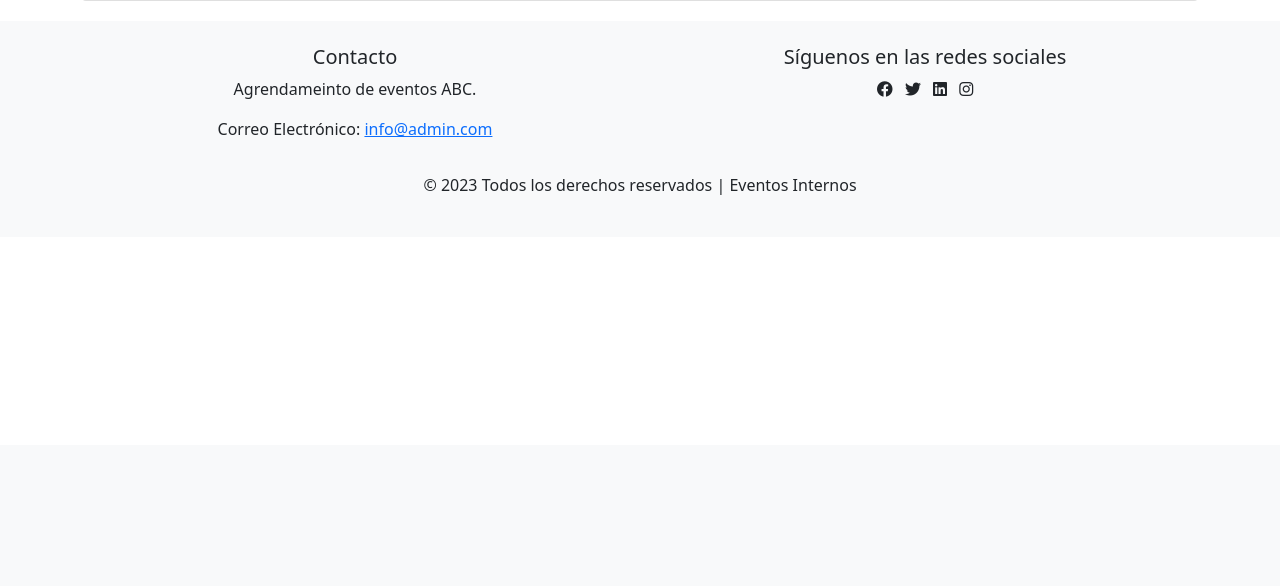
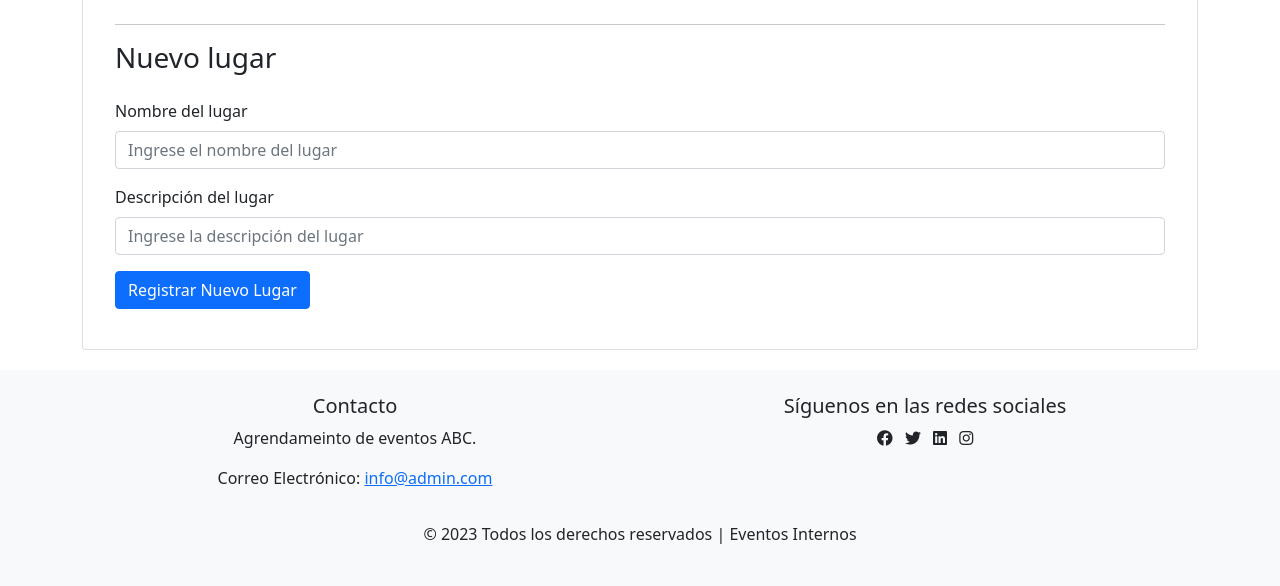
Before and after one commit to miguellperezzv/devops_A3Sec, a Flask app: template app/templates/admin.html in a window 1280 px wide. Shown: the part 355-941 px from the top of the page. Before the commit the page ends 550 px from the top, so only its background shows below. Run offline with Flask 3, Linux system fonts and the light colour scheme; the template is opened without the code that fills it: values that come from a table or form of the project are taken from there, others are empty; some libraries are stand-ins or nearby versions.

Commit message:
Subir a docker

```diff
--- a/app/templates/admin.html
+++ b/app/templates/admin.html
@@ -35,6 +35,22 @@
                         {% endfor %}
                     </tbody>
                 </table>
+
+                <br> <hr>
+
+                <h3>Nuevo lugar</h3>
+                <form method="POST" action="{{ url_for('agenda.registrar_lugar') }}" enctype="multipart/form-data" class="my-4">
+                  <div class="mb-3">
+                      <label for="n_lugar" class="form-label">Nombre del lugar</label>
+                      {{ form_lugar.n_lugar(class="form-control", placeholder="Ingrese el nombre del lugar", required=true) }}
+                  </div>
+                  <div class="mb-3">
+                      <label for="d_lugar" class="form-label">Descripción del lugar</label>
+                      {{ form_lugar.d_lugar(class="form-control", placeholder="Ingrese la descripción del lugar", required=true) }}
+                  </div>
+                  <button type="submit" class="btn btn-primary">Registrar Nuevo Lugar</button>
+              </form>
+
             </div>
 
 
```
Also changed, not shown: app/agendamiento/views.py (+16 -0 lines), agendamiento.sqlite.
